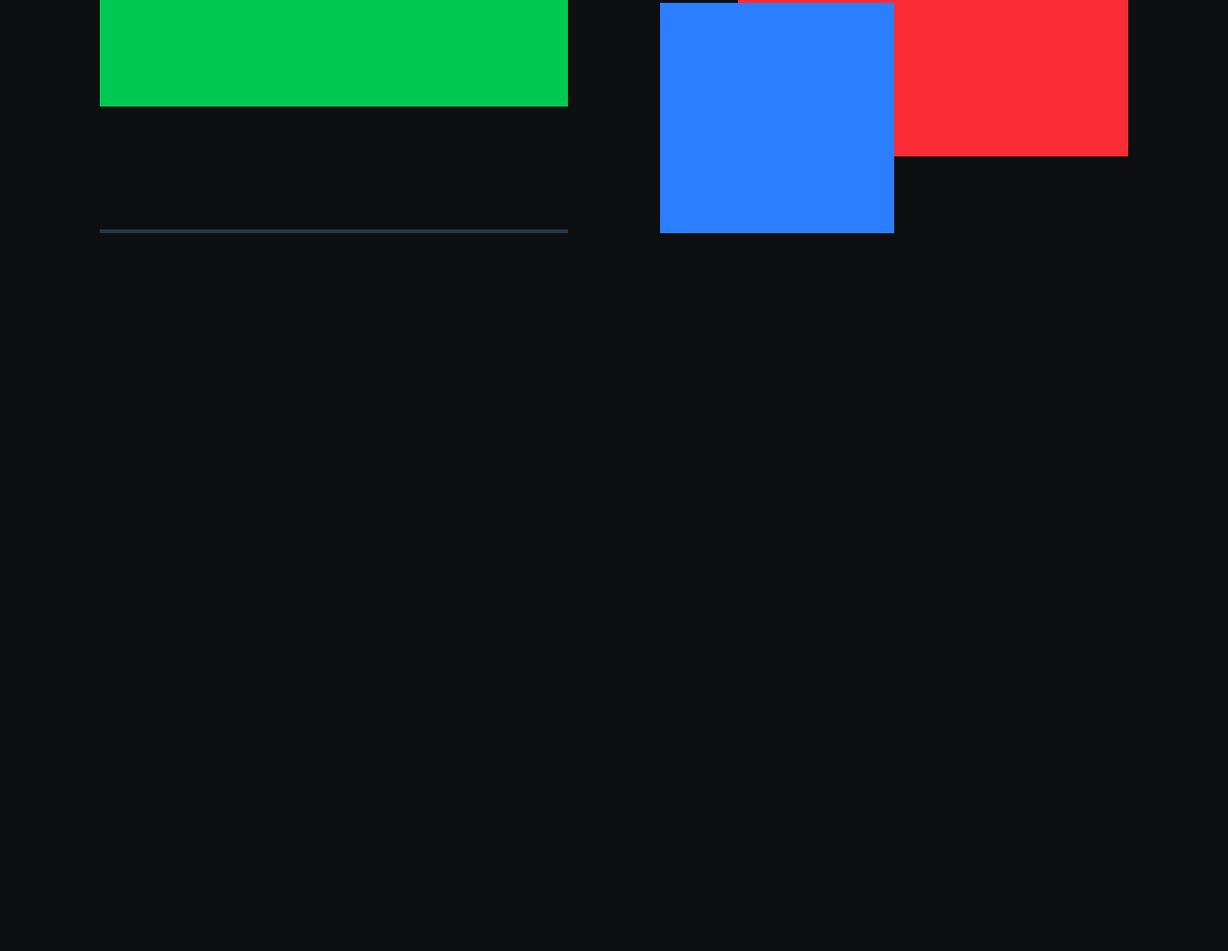
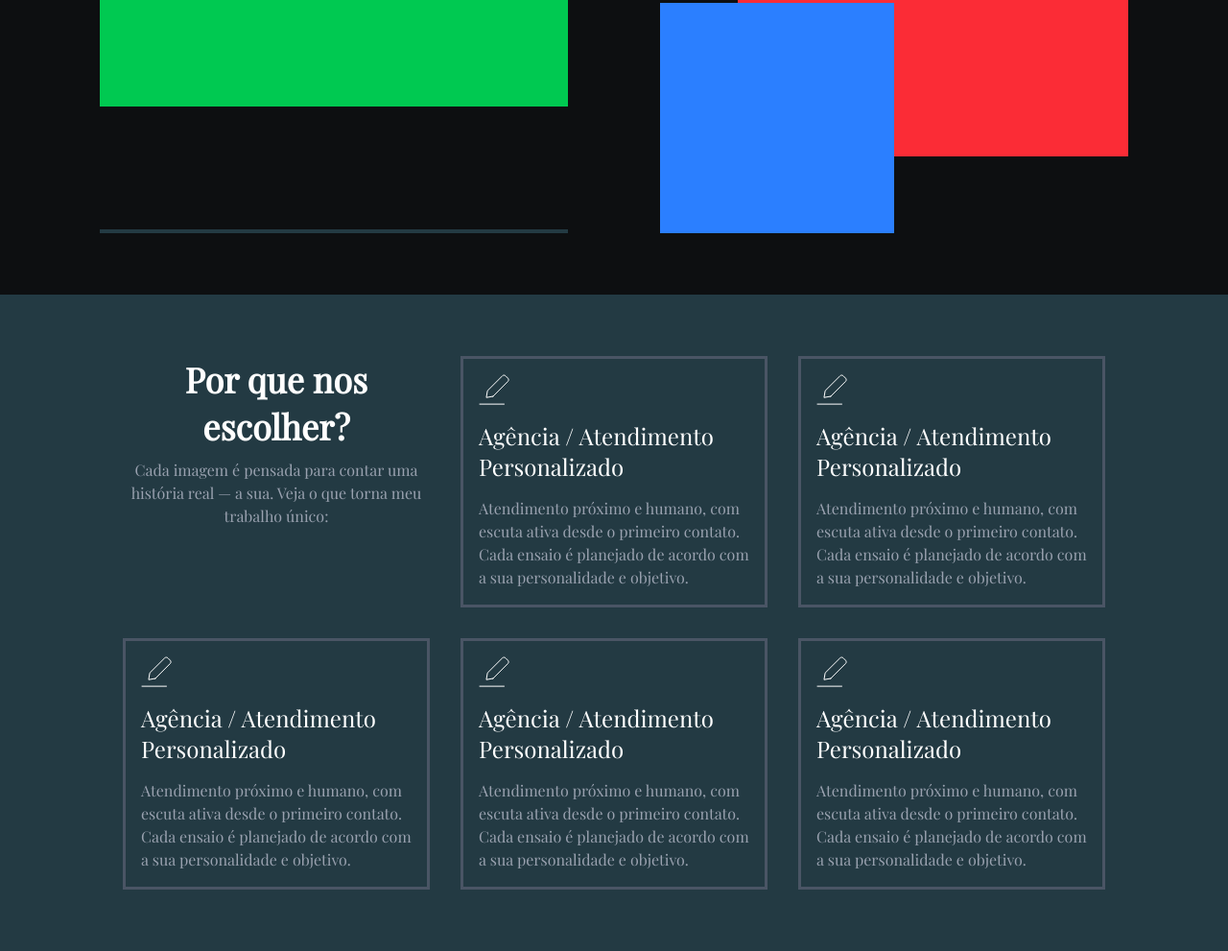
Before and after one commit to Jadson-Js/tj_company, a website built with Vite: page index.html in a window 1280 px wide. Shown: the part 1387-2378 px from the top of the page at 96% size. Before the commit the page ends 1694 px from the top, so only its background shows below. Built offline with nearby package versions, Linux system fonts and the light colour scheme; a web font is replaced by a local one.

```diff
--- a/index.html
+++ b/index.html
@@ -109,6 +109,46 @@
         </div>
       </div>
     </section>
+
+    <section class="h-screnn bg-bg3 text-white">
+      <div class="container mx-auto max-w-[1200px]  px-8 py-16 md:px-16 flex flex-row justify-center gap-8 flex-wrap">
+
+        <div class=" md:max-w-80">
+          <h2 class="text-4xl text-center mb-2 font-semibold leading-snug">
+            Por que nos escolher?
+          </h2>
+          <p class="text-gray-400 text-center">Cada imagem é pensada para contar uma história real — a sua. Veja o que torna meu trabalho único:</p>
+        </div>
+
+        <article class="border-3 border-gray-600 p-4 flex flex-col gap-4  md:max-w-80">
+          <img src="./public/pencil.svg" alt="Icone de caneta" class="w-8 h-8">
+          <h3 class="text-2xl">Agência / Atendimento Personalizado</h3>
+          <p class="text-gray-400">Atendimento próximo e humano, com escuta ativa desde o primeiro contato. Cada ensaio é planejado de acordo com a sua personalidade e objetivo.</p>
+        </article>
+
+        <article class="border-3 border-gray-600 p-4 flex flex-col gap-4  md:max-w-80">
+          <img src="./public/pencil.svg" alt="Icone de caneta" class="w-8 h-8">
+          <h3 class="text-2xl">Agência / Atendimento Personalizado</h3>
+          <p class="text-gray-400">Atendimento próximo e humano, com escuta ativa desde o primeiro contato. Cada ensaio é planejado de acordo com a sua personalidade e objetivo.</p>
+        </article>
+
+        <article class="border-3 border-gray-600 p-4 flex flex-col gap-4  md:max-w-80">
+          <img src="./public/pencil.svg" alt="Icone de caneta" class="w-8 h-8">
+          <h3 class="text-2xl">Agência / Atendimento Personalizado</h3>
+          <p class="text-gray-400">Atendimento próximo e humano, com escuta ativa desde o primeiro contato. Cada ensaio é planejado de acordo com a sua personalidade e objetivo.</p>
+        </article>
+        <article class="border-3 border-gray-600 p-4 flex flex-col gap-4  md:max-w-80">
+          <img src="./public/pencil.svg" alt="Icone de caneta" class="w-8 h-8">
+          <h3 class="text-2xl">Agência / Atendimento Personalizado</h3>
+          <p class="text-gray-400">Atendimento próximo e humano, com escuta ativa desde o primeiro contato. Cada ensaio é planejado de acordo com a sua personalidade e objetivo.</p>
+        </article>
+        <article class="border-3 border-gray-600 p-4 flex flex-col gap-4  md:max-w-80">
+          <img src="./public/pencil.svg" alt="Icone de caneta" class="w-8 h-8">
+          <h3 class="text-2xl">Agência / Atendimento Personalizado</h3>
+          <p class="text-gray-400">Atendimento próximo e humano, com escuta ativa desde o primeiro contato. Cada ensaio é planejado de acordo com a sua personalidade e objetivo.</p>
+        </article>
+      </div>
+    </section>
   </main>
 </body>
 
```
Also changed, not shown: public/pencil.svg (added).
